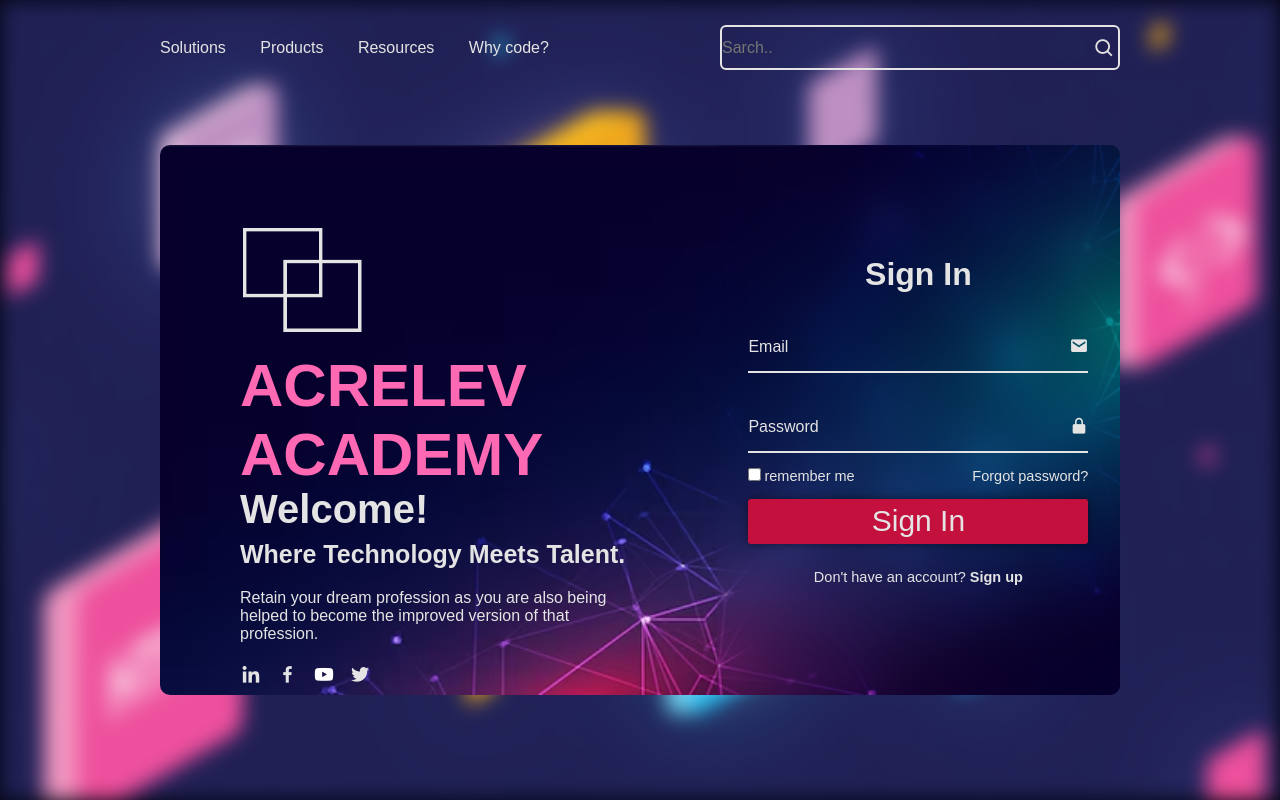
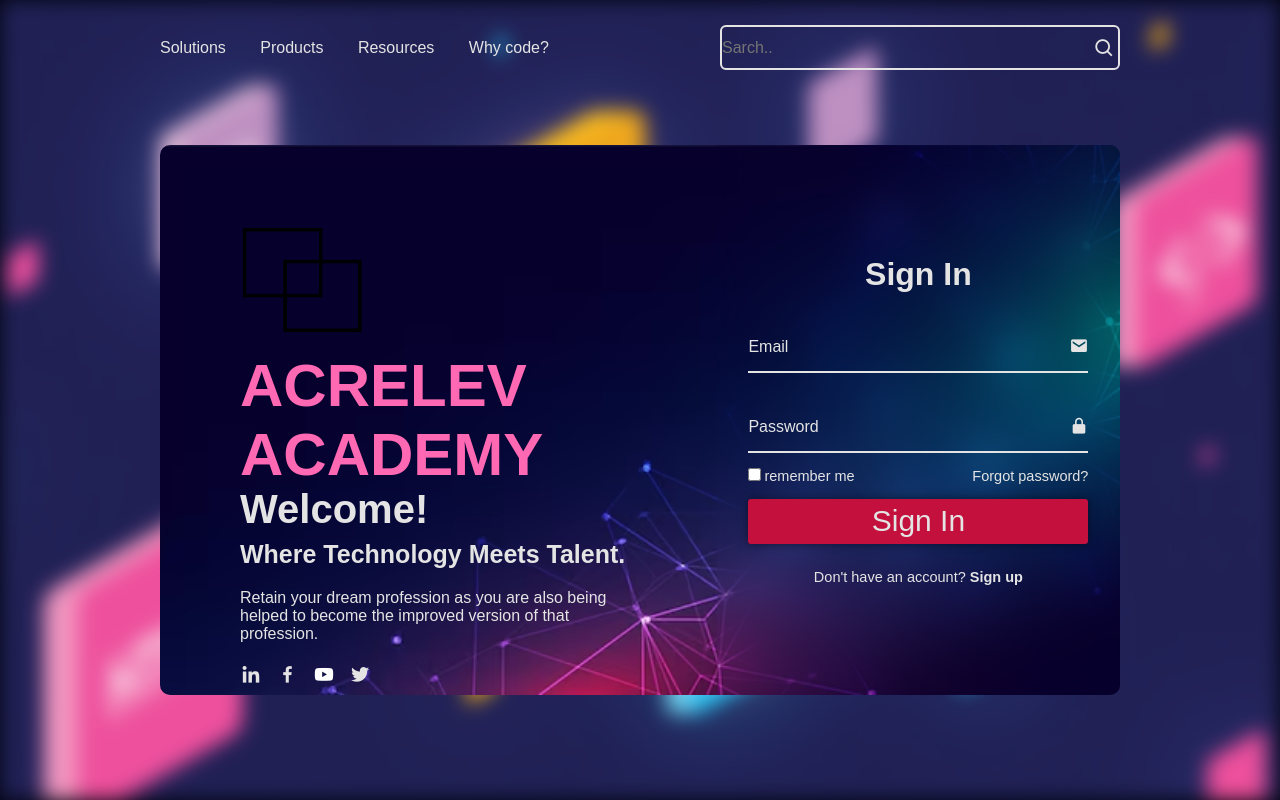
Before and after one commit to Isaackibuule/Acrelev, a plain HTML site: page index.html in a window 1280 px wide. Drawn offline with nearby package versions, Linux system fonts and the light colour scheme.

Commit message:
Update index.html

```diff
--- a/index.html
+++ b/index.html
@@ -32,7 +32,7 @@
     <div class="background"></div>
     <div class="container">
         <div class ="content">
-            <h2 class ="logo"><img src="logo.png" alt="Logo" class="logo">
+            <h2 class ="logo"><img src="logo1.png" alt="Logo" class="logo">
             </i>ACRELEV ACADEMY</h2>
 
             <div class="text-sci">
```
